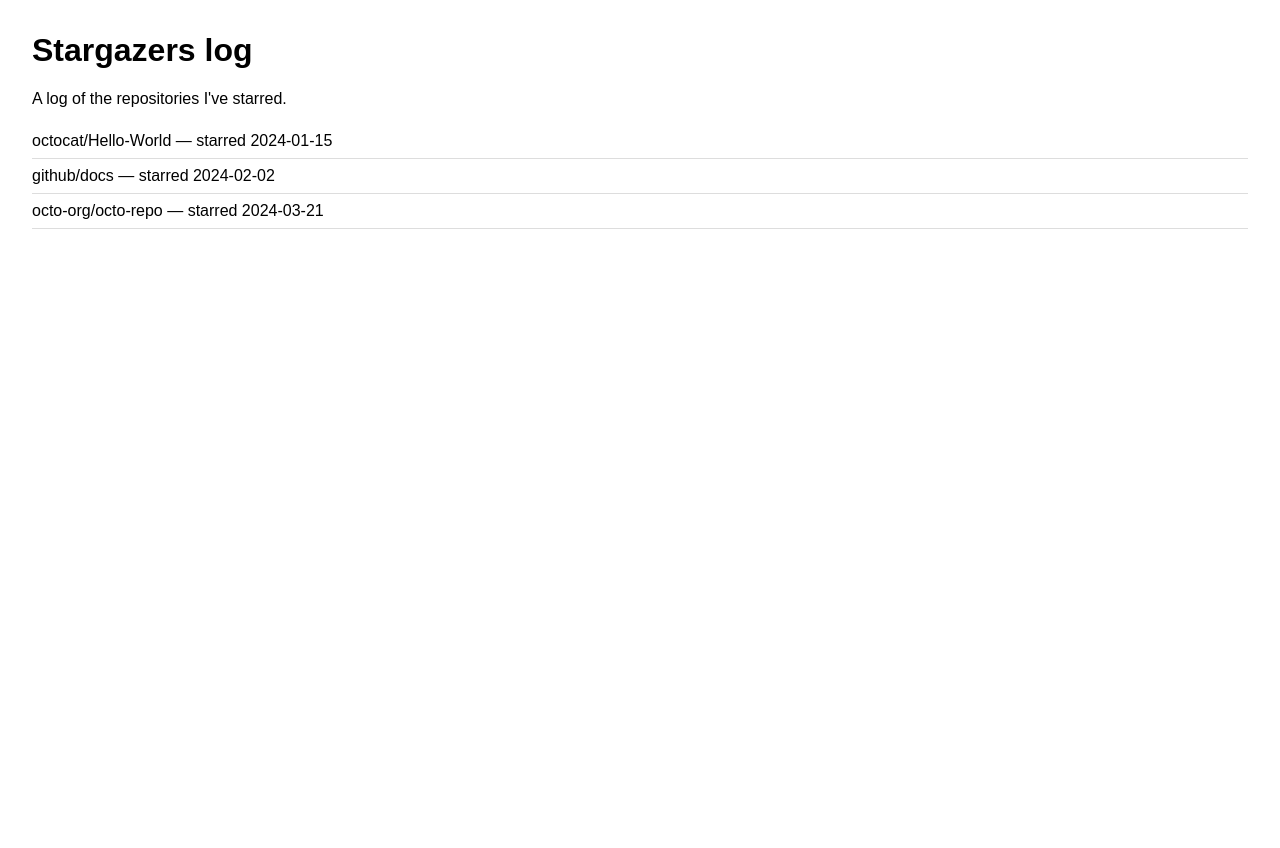
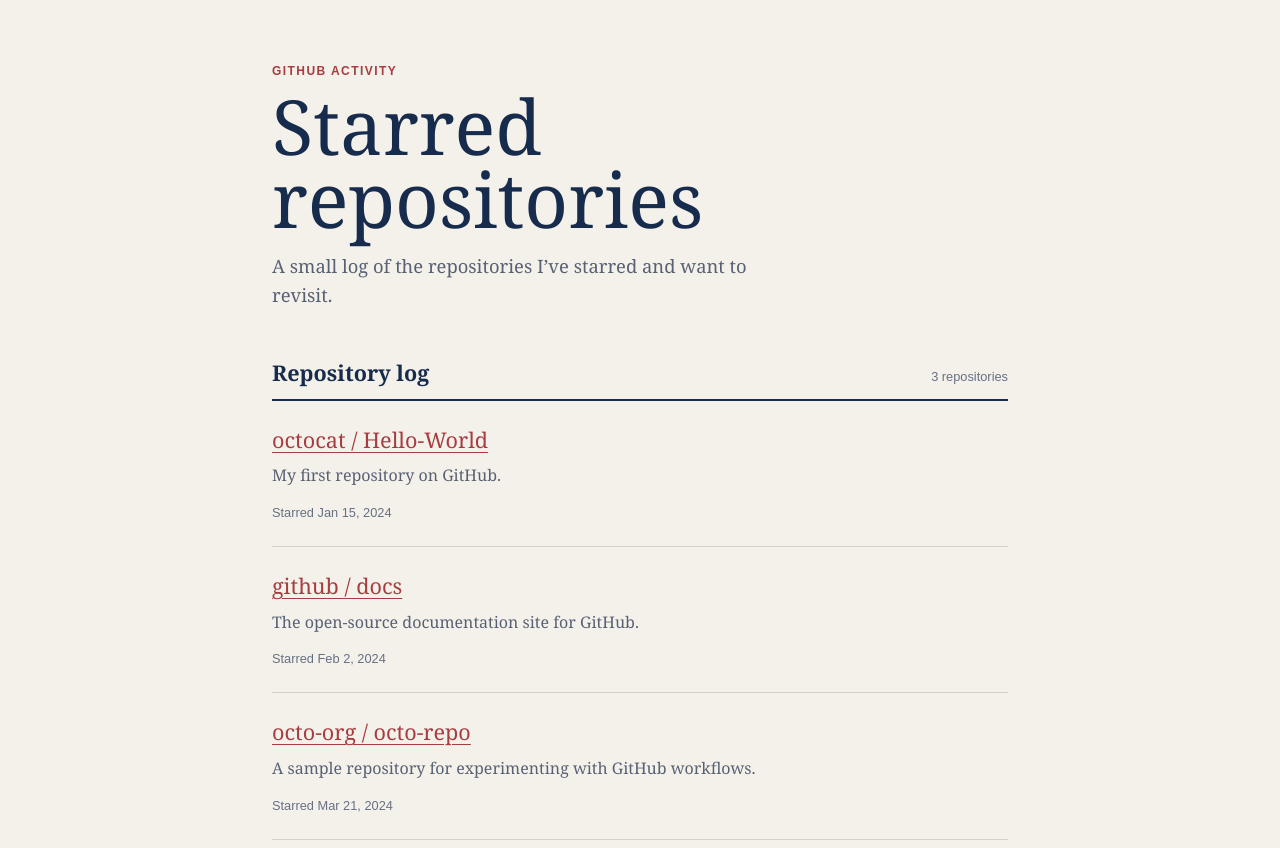
Before and after one commit to SilviaS22/stargazers-log, a plain HTML site: page index.html in a window 1280 px wide. Before the commit the page ends 800 px from the top, so only its background shows below. Drawn offline with Linux system fonts and the light colour scheme.

Commit message:
Add starred repositories list

```diff
--- a/events.json
+++ b/events.json
@@ -1,5 +1,17 @@
 [
-  { "name": "octocat/Hello-World", "starred": "2024-01-15" },
-  { "name": "github/docs", "starred": "2024-02-02" },
-  { "name": "octo-org/octo-repo", "starred": "2024-03-21" }
+  {
+    "name": "octocat/Hello-World",
+    "description": "My first repository on GitHub.",
+    "starred": "2024-01-15"
+  },
+  {
+    "name": "github/docs",
+    "description": "The open-source documentation site for GitHub.",
+    "starred": "2024-02-02"
+  },
+  {
+    "name": "octo-org/octo-repo",
+    "description": "A sample repository for experimenting with GitHub workflows.",
+    "starred": "2024-03-21"
+  }
 ]
--- a/index.html
+++ b/index.html
@@ -2,13 +2,26 @@
 <html lang="en">
   <head>
     <meta charset="utf-8">
-    <title>Stargazers log</title>
+    <meta name="viewport" content="width=device-width, initial-scale=1">
+    <title>Starred repositories</title>
     <link rel="stylesheet" href="style.css">
   </head>
   <body>
-    <h1>Stargazers log</h1>
-    <p>A log of the repositories I've starred.</p>
-    <ul id="starred"></ul>
+    <main class="container">
+      <header class="page-header">
+        <p class="eyebrow">GitHub activity</p>
+        <h1>Starred repositories</h1>
+        <p class="intro">A small log of the repositories I’ve starred and want to revisit.</p>
+      </header>
+      <section aria-labelledby="repository-heading">
+        <div class="section-heading">
+          <h2 id="repository-heading">Repository log</h2>
+          <span id="repository-count" class="count" aria-live="polite"></span>
+        </div>
+        <p id="status" class="status" role="status">Loading repositories...</p>
+        <ul id="starred" class="repository-list"></ul>
+      </section>
+    </main>
     <script src="script.js"></script>
   </body>
 </html>
--- a/script.js
+++ b/script.js
@@ -1,10 +1,44 @@
+const list = document.querySelector("#starred");
+const status = document.querySelector("#status");
+const count = document.querySelector("#repository-count");
+
 fetch("events.json")
-  .then((response) => response.json())
+  .then((response) => {
+    if (!response.ok) {
+      throw new Error(`Could not load events: ${response.status}`);
+    }
+    return response.json();
+  })
   .then((events) => {
-    const list = document.querySelector("#starred");
+    count.textContent = `${events.length} ${events.length === 1 ? "repository" : "repositories"}`;
+    status.remove();
+
     events.forEach((event) => {
       const item = document.createElement("li");
-      item.textContent = `${event.name} — starred ${event.starred}`;
+      const link = document.createElement("a");
+      const description = document.createElement("p");
+      const date = document.createElement("time");
+      const [owner, repository] = event.name.split("/");
+
+      link.href = `https://github.com/${event.name}`;
+      link.target = "_blank";
+      link.rel = "noreferrer";
+      link.textContent = repository ? `${owner} / ${repository}` : event.name;
+
+      description.className = "description";
+      description.textContent = event.description;
+      date.dateTime = event.starred;
+      date.textContent = `Starred ${new Date(`${event.starred}T00:00:00`).toLocaleDateString("en-US", {
+        year: "numeric",
+        month: "short",
+        day: "numeric"
+      })}`;
+
+      item.append(link, description, date);
       list.appendChild(item);
     });
+  })
+  .catch(() => {
+    status.textContent = "The repository log could not be loaded. Please try again later.";
+    status.classList.add("error");
   });
--- a/style.css
+++ b/style.css
@@ -1,14 +1,119 @@
-body {
-  font-family: sans-serif;
-  margin: 2rem;
+:root {
+  color: #1f2937;
+  background: #f4f1ea;
+  font-family: Georgia, "Times New Roman", serif;
 }
 
-ul {
+* {
+  box-sizing: border-box;
+}
+
+body {
+  margin: 0;
+}
+
+.container {
+  width: min(100% - 2rem, 46rem);
+  margin: 0 auto;
+  padding: 4rem 0;
+}
+
+.page-header {
+  margin-bottom: 3rem;
+}
+
+.eyebrow {
+  margin: 0 0 0.75rem;
+  color: #a63d40;
+  font: 700 0.75rem/1.2 Arial, sans-serif;
+  letter-spacing: 0.12em;
+  text-transform: uppercase;
+}
+
+h1,
+h2,
+p {
+  margin-top: 0;
+}
+
+h1 {
+  max-width: 34rem;
+  margin-bottom: 1rem;
+  color: #172b4d;
+  font-size: clamp(2.5rem, 8vw, 4.75rem);
+  line-height: 0.95;
+  font-weight: 400;
+}
+
+.intro {
+  max-width: 32rem;
+  margin-bottom: 0;
+  color: #586174;
+  font-size: 1.15rem;
+  line-height: 1.6;
+}
+
+.section-heading {
+  display: flex;
+  align-items: baseline;
+  justify-content: space-between;
+  gap: 1rem;
+  border-bottom: 2px solid #172b4d;
+  padding-bottom: 0.75rem;
+}
+
+h2 {
+  margin-bottom: 0;
+  color: #172b4d;
+  font-size: 1.35rem;
+}
+
+.count,
+.status,
+time {
+  color: #667085;
+  font: 0.8rem/1.4 Arial, sans-serif;
+}
+
+.status {
+  margin: 1.5rem 0;
+}
+
+.error {
+  color: #a63d40;
+}
+
+.repository-list {
   list-style: none;
+  margin: 0;
   padding: 0;
 }
 
-li {
-  padding: 0.5rem 0;
-  border-bottom: 1px solid #ddd;
+.repository-list li {
+  padding: 1.5rem 0;
+  border-bottom: 1px solid #d7d1c5;
 }
+
+.repository-list a {
+  color: #a63d40;
+  font-size: 1.35rem;
+  text-decoration-thickness: 1px;
+  text-underline-offset: 0.2em;
+}
+
+.repository-list a:hover,
+.repository-list a:focus {
+  color: #172b4d;
+}
+
+.description {
+  margin: 0.6rem 0 0.8rem;
+  color: #586174;
+  line-height: 1.5;
+}
+
+@media (max-width: 30rem) {
+  .container {
+    padding: 2.5rem 0;
+  }
+}
```
